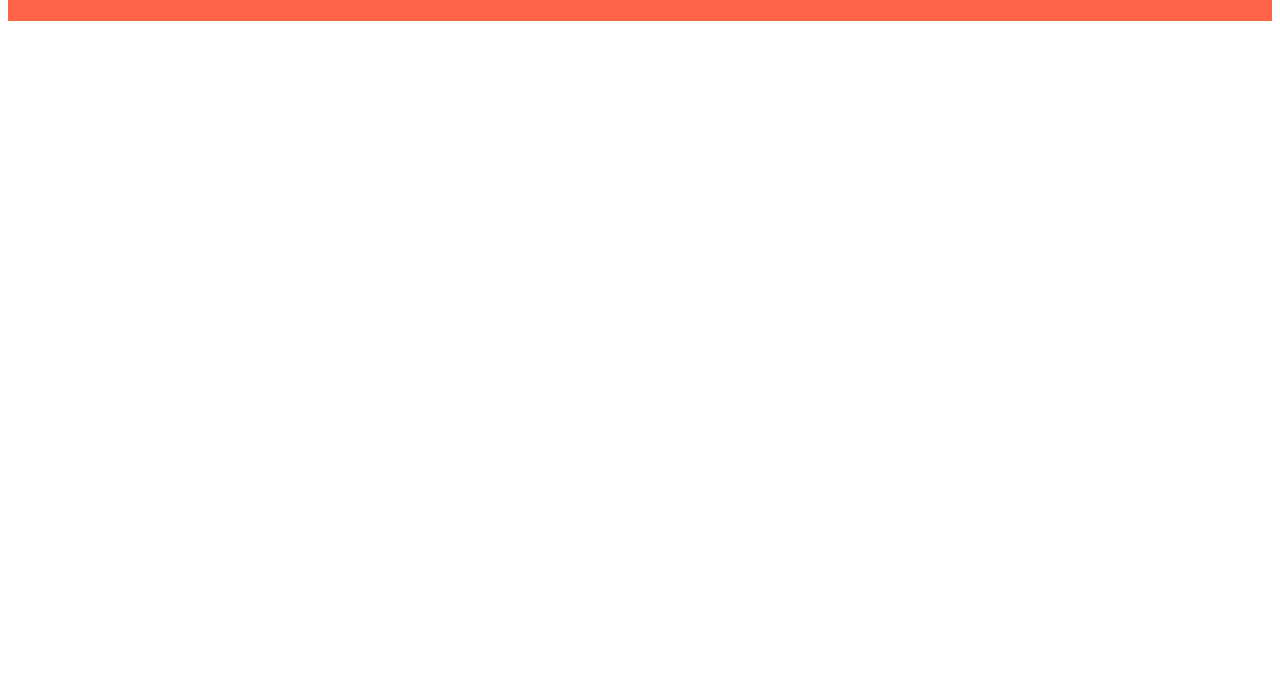
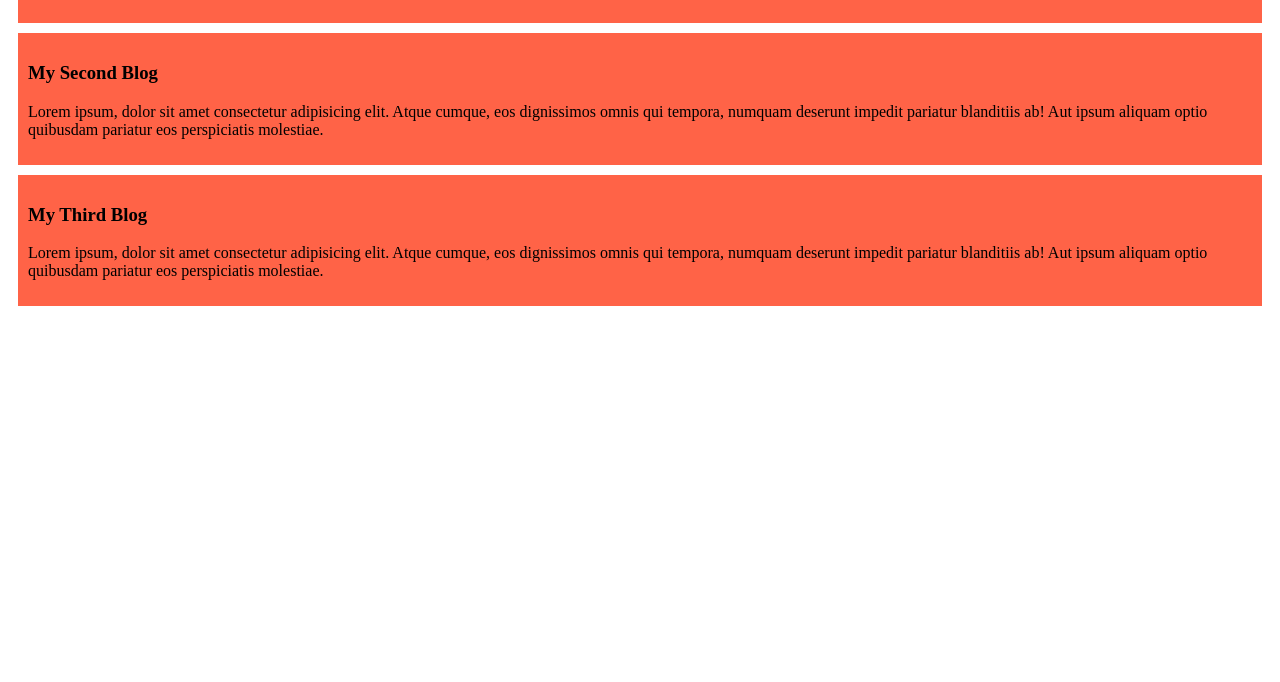
Before and after one commit to syedridoan/My-Simple_Website, a plain HTML site: page index.html in a window 1280 px wide. Shown: the part 118-800 px from the top of the page. Drawn offline with Linux system fonts and the light colour scheme.

Commit message:
added the third and the third blog

```diff
--- a/index.html
+++ b/index.html
@@ -12,6 +12,16 @@
     <p>Lorem ipsum, dolor sit amet consectetur adipisicing elit. Atque cumque, eos dignissimos omnis qui tempora, numquam deserunt impedit pariatur blanditiis ab! Aut ipsum aliquam optio quibusdam pariatur eos perspiciatis molestiae.</p>
 
   </div>
+  <div>
+    <h3>My Second Blog</h3>
+    <p>Lorem ipsum, dolor sit amet consectetur adipisicing elit. Atque cumque, eos dignissimos omnis qui tempora, numquam deserunt impedit pariatur blanditiis ab! Aut ipsum aliquam optio quibusdam pariatur eos perspiciatis molestiae.</p>
+
+  </div>
+  <div>
+    <h3>My Third Blog </h3>
+    <p>Lorem ipsum, dolor sit amet consectetur adipisicing elit. Atque cumque, eos dignissimos omnis qui tempora, numquam deserunt impedit pariatur blanditiis ab! Aut ipsum aliquam optio quibusdam pariatur eos perspiciatis molestiae.</p>
+
+  </div>
 
 </body>
 </html>
--- a/styles/blog.css
+++ b/styles/blog.css
@@ -1,5 +1,5 @@
 div{
   background-color: tomato;
   padding: 10px;
-
+ margin: 10px;
 }
```
